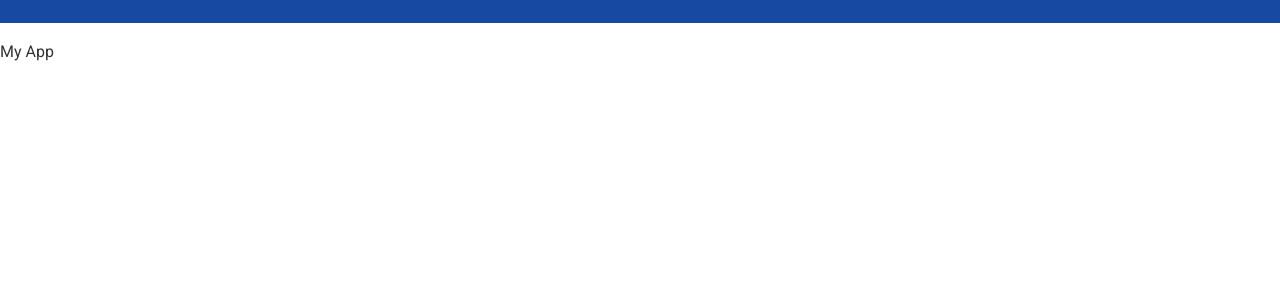
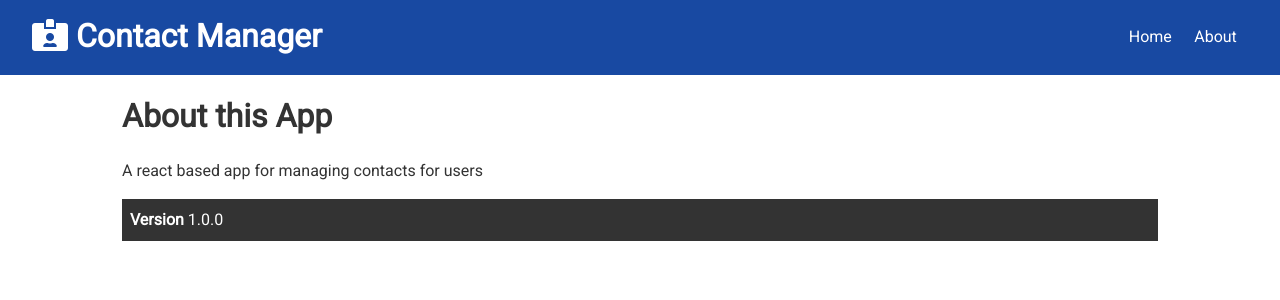
Before and after one commit to olugbengs12/contactKeeper, a React (Create React App) app in the folder client/: page /about in a window 1280 px wide. Shown: the top 300 px of the page. Built offline with nearby package versions, Linux system fonts and the light colour scheme.

Commit message:
created navbar for app

```diff
--- a/client/src/App.js
+++ b/client/src/App.js
@@ -1,13 +1,23 @@
-import React from "react";
+import React, { Fragment } from "react";
+import { BrowserRouter as Router, Route, Switch } from "react-router-dom";
 import Navbar from "./components/layout/Navbar";
+import Home from "./components/pages/Home";
+import About from "./components/pages/About";
 import "./App.css";
 
 const App = () => {
   return (
-    <div className="App">
-      <Navbar />
-      My App
-    </div>
+    <Router>
+      <Fragment>
+        <Navbar />
+        <div className="container">
+          <Switch>
+            <Route exact path="/" component={Home} />
+            <Route exact path="/about" component={About} />
+          </Switch>
+        </div>
+      </Fragment>
+    </Router>
   );
 };
 
--- a/client/src/components/layout/Navbar.js
+++ b/client/src/components/layout/Navbar.js
@@ -1,19 +1,31 @@
 import React from "react";
-import propTypes from "prop-types";
+import PropTypes from "prop-types";
+import { Link } from "react-router-dom";
 
-const Navbar = ({ icon, title }) => {
+const Navbar = ({ title, icon }) => {
   return (
     <div className="navbar bg-primary">
-      <i className={icon} /> {title}
+      <h1>
+        <i className={icon} /> {title}
+      </h1>
+      <ul>
+        <li>
+          <Link to="/">Home</Link>
+        </li>
+        <li>
+          <Link to="/about">About</Link>
+        </li>
+      </ul>
     </div>
   );
-  Navbar.propTypes = {
-    title: propTypes.string.isRequired,
-    icon: propTypes.string,
-  };
-  Navbar.defaultProps = {
-    title: "Contact Keeper",
-    icon: "fas fa-id-card-alt",
-  };
 };
+Navbar.propTypes = {
+  title: PropTypes.string.isRequired,
+  icon: PropTypes.string,
+};
+Navbar.defaultProps = {
+  title: "Contact Manager",
+  icon: "fas fa-id-card-alt",
+};
+
 export default Navbar;
--- /dev/null
+++ b/client/src/components/pages/About.js
@@ -0,0 +1,14 @@
+import React from "react";
+
+const About = () => {
+  return (
+    <div>
+      <h1>About this App</h1>
+      <p className="my-1">A react based app for managing contacts for users</p>
+      <p className="bg-dark p">
+        <strong>Version</strong> 1.0.0
+      </p>
+    </div>
+  );
+};
+export default About;
--- /dev/null
+++ b/client/src/components/pages/Home.js
@@ -0,0 +1,11 @@
+import React from "react";
+
+const Home = () => {
+  return (
+    <div>
+      <h1>Home</h1>
+    </div>
+  );
+};
+
+export default Home;
```
